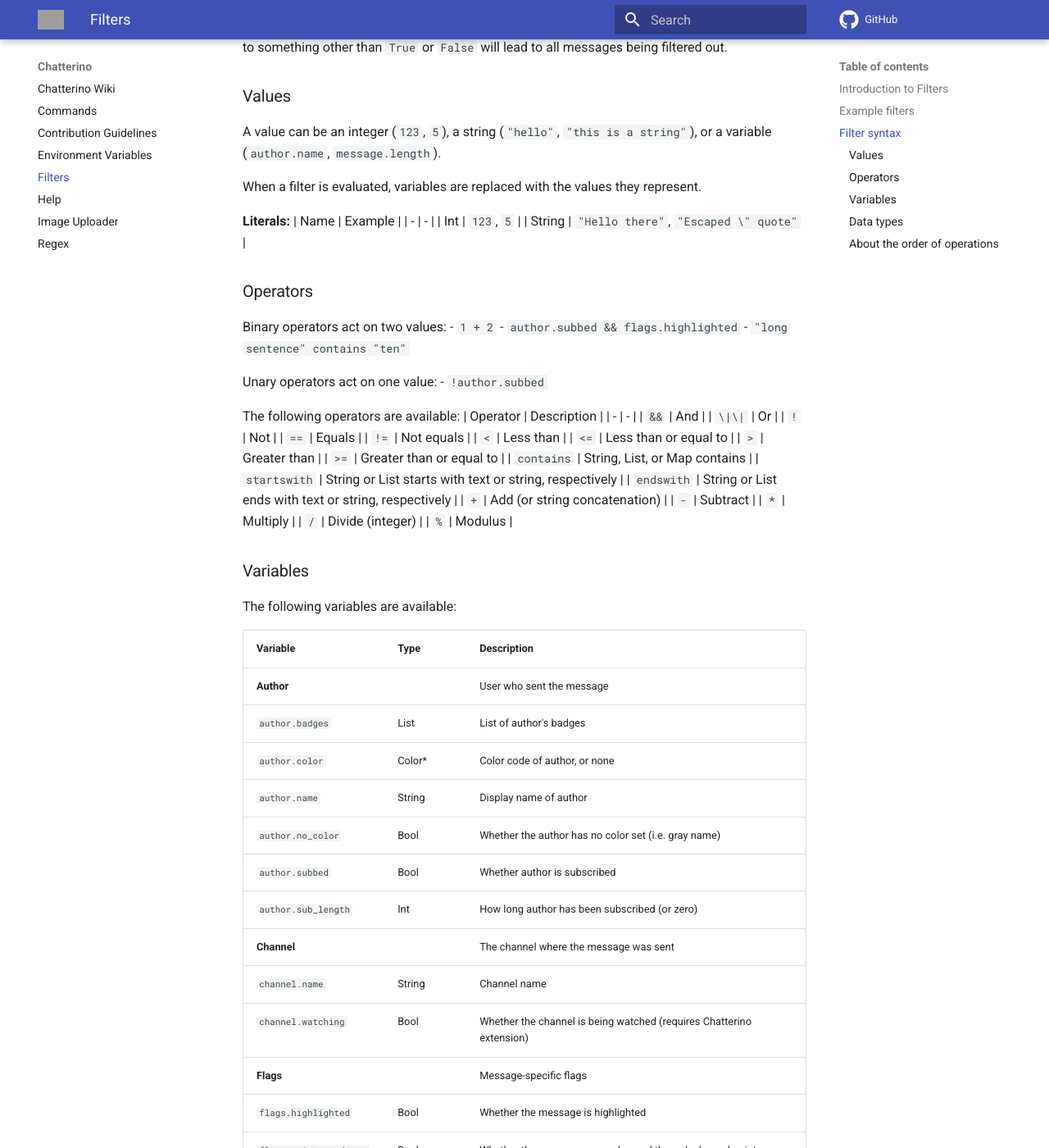
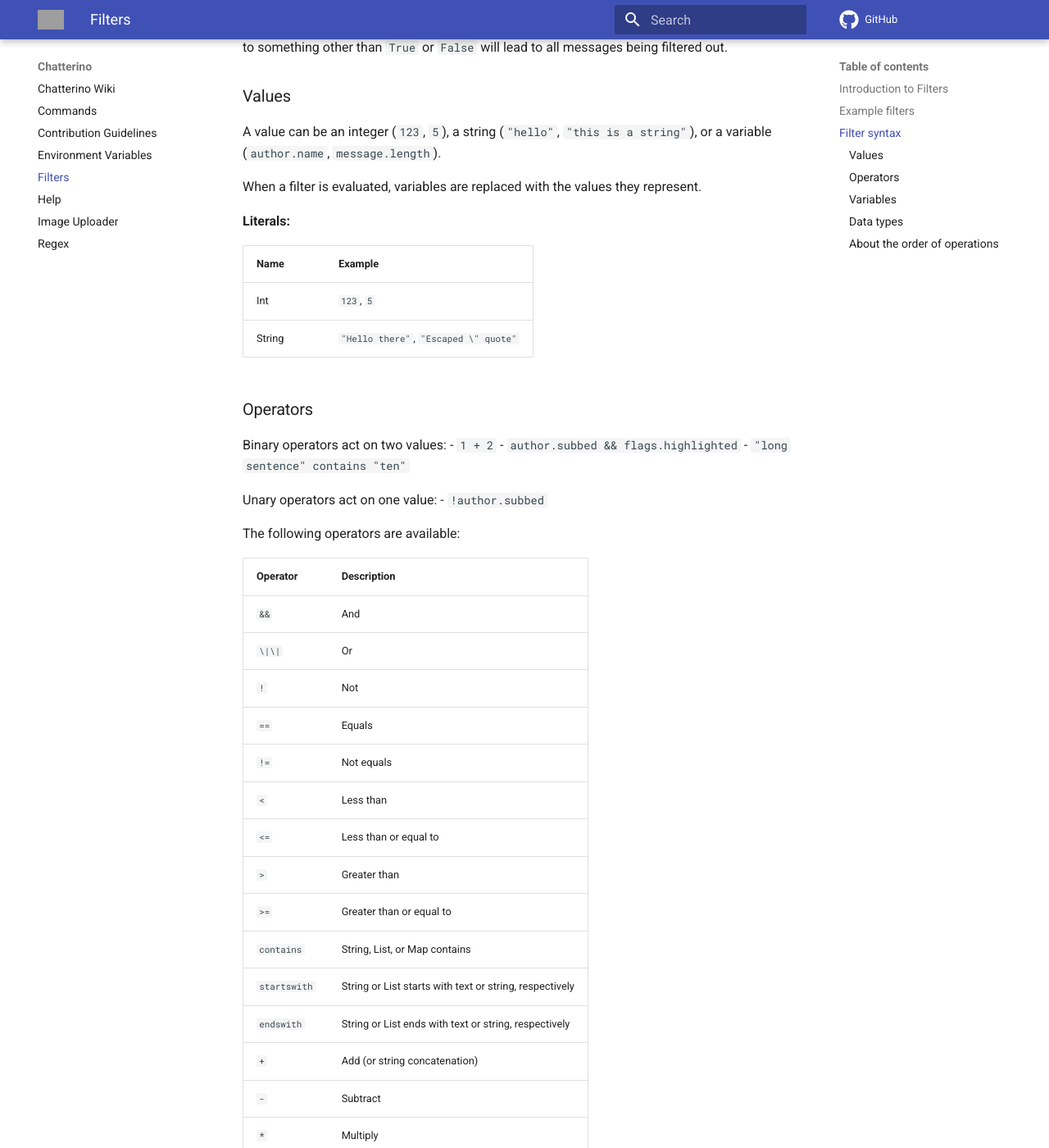
Before and after one commit to Chatterino/wiki, an MkDocs documentation site: the page built from docs/Filters.md, in a window 1280 px wide and 1400 px high, scrolled down 883 px. Shown: the whole window at 82% size. Built offline with MkDocs 1.6.1 and Material for MkDocs 9.7.7, drawn with Linux system fonts in a browser that asks for light colours; comment, search, counter and statistics services are not loaded; some of the changed text lies outside the part shown; grey boxes are pictures that could not be loaded.

```diff
--- a/docs/Filters.md
+++ b/docs/Filters.md
@@ -16,16 +16,15 @@ Simple filters are available through the Channel Filter Creator dialog. Advanced
 
 ## Filter syntax
 
-A filter must be a valid expression. An expression is comprised of conditions and values which are evaluated to a single `True` or `False` value to decide whether to filter a message.
-Evaluating to something other than `True` or `False` will lead to all messages being filtered out.
+A filter must be a valid expression. An expression is comprised of conditions and values which are evaluated to a single `True` or `False` value to decide whether to filter a message. Evaluating to something other than `True` or `False` will lead to all messages being filtered out.
 
 ### Values
 A value can be an integer (`123`, `5`), a string (`"hello"`, `"this is a string"`), or a variable (`author.name`, `message.length`).
 
 When a filter is evaluated, variables are replaced with the values they represent.
 
+**Literals:**
 
-**Literals:**
 | Name | Example |
 | - | - |
 | Int | `123`, `5` |
@@ -42,6 +41,7 @@ Unary operators act on one value:
 - `!author.subbed`
 
 The following operators are available:
+
 | Operator | Description |
 | - | - |
 | `&&` | And |
```
